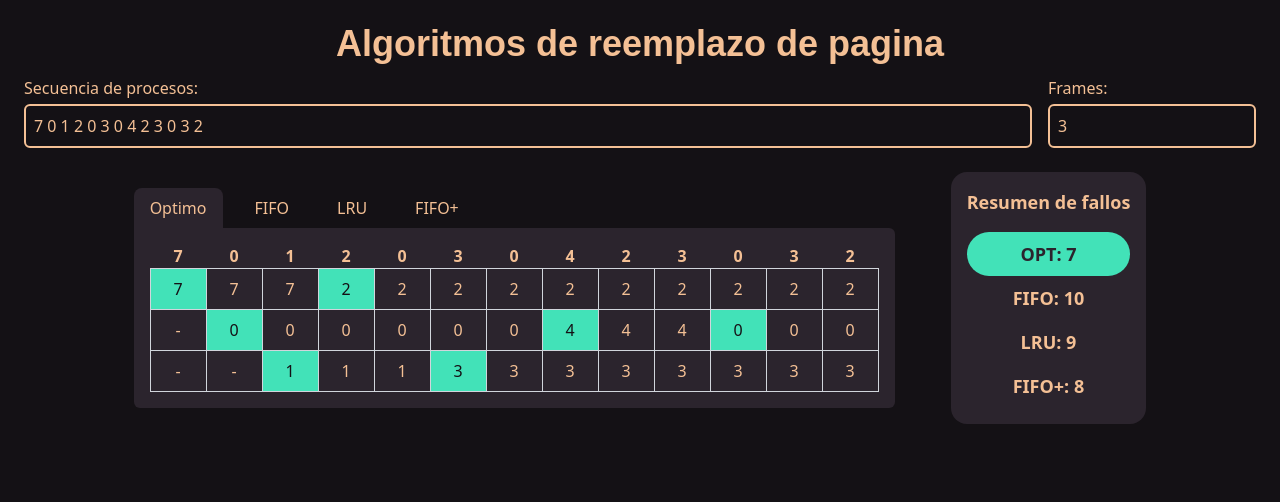
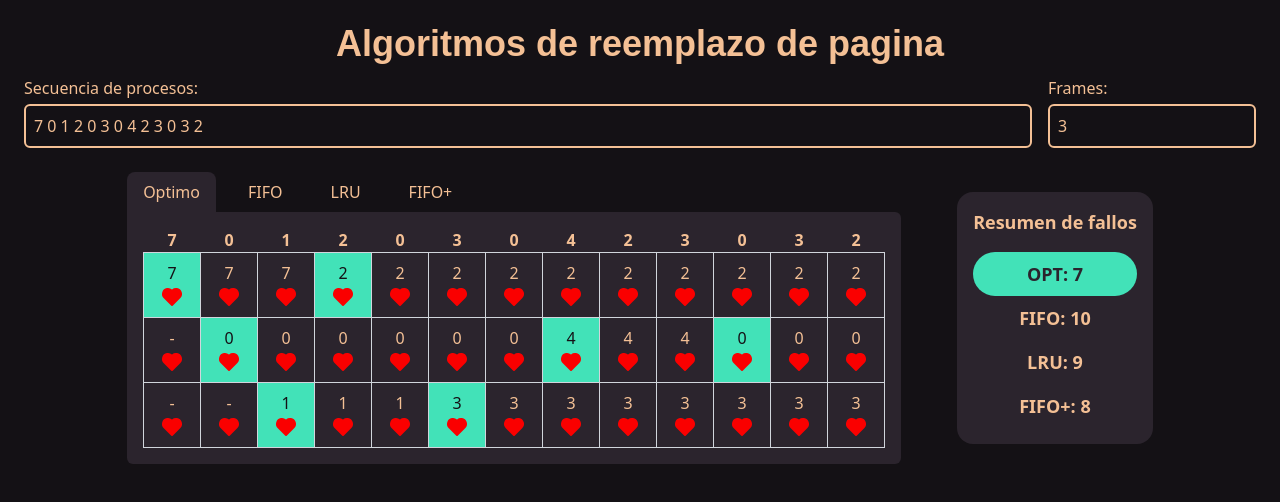
Before and after one commit to weswinng/page_replacement_algorithms, a React (Vite) app: page / in a window 1280 px wide. Shown: the top 502 px of the page. Built offline with nearby package versions, Linux system fonts and the light colour scheme.

Commit message:
Add heart icon to cell display in SimulationTable for enhanced visual appeal

```diff
--- a/src/components/SimulationTable.jsx
+++ b/src/components/SimulationTable.jsx
@@ -58,6 +58,7 @@ const SimulationTable = ({ selectedAlgorithm }) => {
                   }`}
                 >
                   {cell[0]}
+                  <svg  xmlns="http://www.w3.org/2000/svg"  width="24"  height="24"  viewBox="0 0 24 24"  fill="#fa0000"  class="icon icon-tabler icons-tabler-filled icon-tabler-heart"><path stroke="none" d="M0 0h24v24H0z" fill="none"/><path d="M6.979 3.074a6 6 0 0 1 4.988 1.425l.037 .033l.034 -.03a6 6 0 0 1 4.733 -1.44l.246 .036a6 6 0 0 1 3.364 10.008l-.18 .185l-.048 .041l-7.45 7.379a1 1 0 0 1 -1.313 .082l-.094 -.082l-7.493 -7.422a6 6 0 0 1 3.176 -10.215z" /></svg>
                 </td>
               ))}
             </tr>
```
